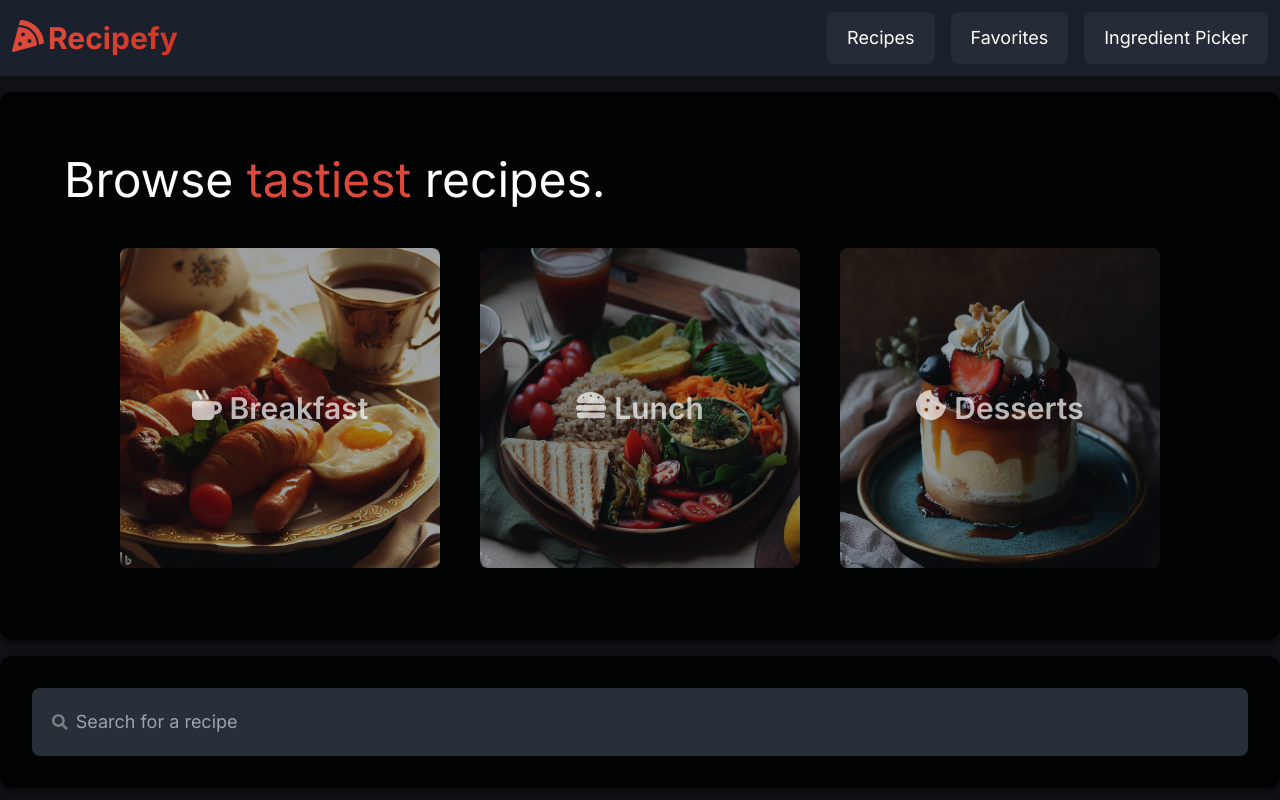
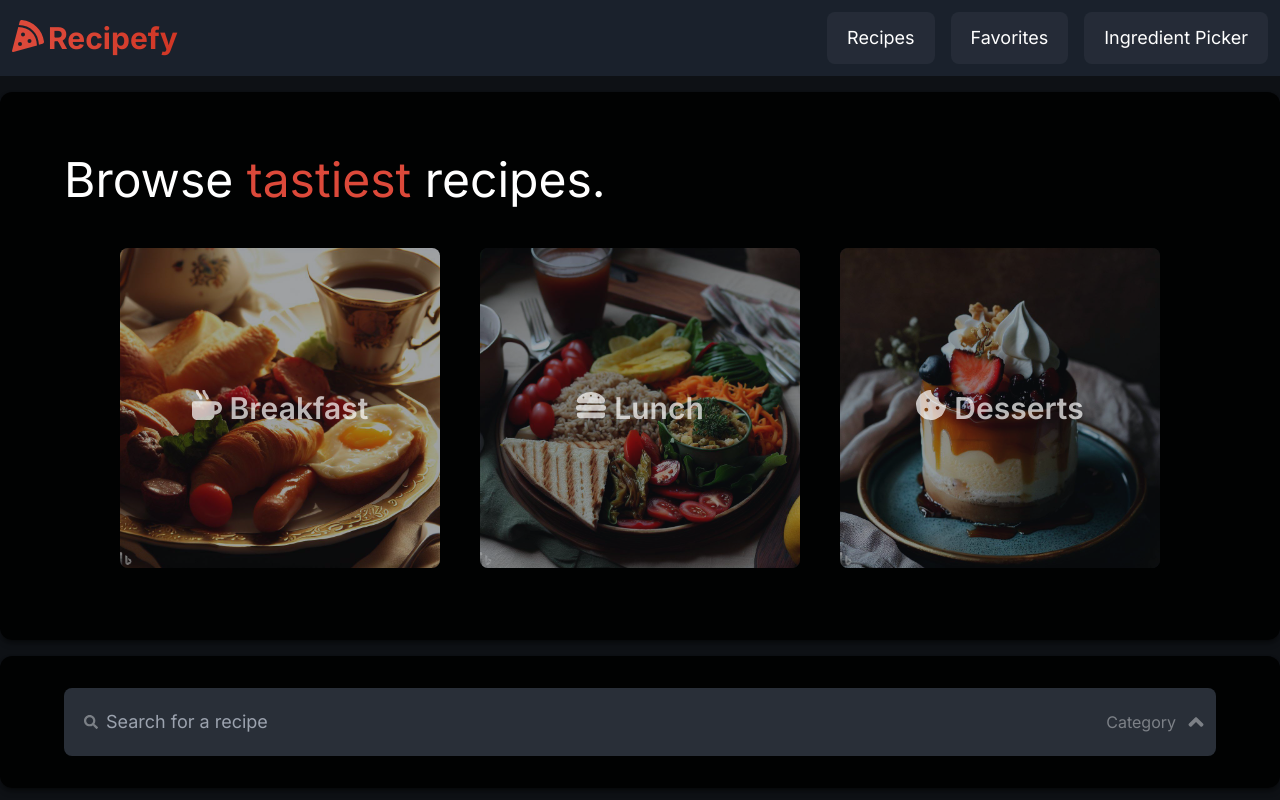
Before and after one commit to piotrokrutniak/next-js-starter, a Next.js app: page / in a window 1280 px wide. Shown: the top 800 px of the page. Built offline with nearby package versions, Linux system fonts and the light colour scheme.

Commit message:
Search bar initial styling

```diff
--- a/src/app/components/generic/recipeListing.tsx
+++ b/src/app/components/generic/recipeListing.tsx
@@ -8,7 +8,6 @@ import { useState } from "react"
 export function RecipeListing({rating = 0, title, desc, tags, image, saved,}:
     {rating: number | undefined, title: string | undefined, desc: string | undefined, tags: string[], image: StaticImageData | string, saved: boolean }){
       const [isSaved, setSaved] = useState(saved)
-
 
       return(
         <div className="w-full p-4 md:h-48 bg-black hover:bg-slate-500/5 rounded-lg shadow-md shadow-black/40 flex flex-col md:flex-row md:justify-between gap-8 items-center text-white group">
--- a/src/app/components/generic/searchBar.tsx
+++ b/src/app/components/generic/searchBar.tsx
@@ -1,10 +1,21 @@
-import { FaSearch } from "react-icons/fa"
+"use client"
+import { useState } from "react"
+import { FaSearch, FaAngleDown } from "react-icons/fa"
 
 export default function SearchBar(){
+    const [dropdownOpened, setDropdownOpened] = useState(true)
+
     return(
-        <div className="bg-slate-500/40 rounded-lg flex p-5 gap-2 items-center focus-within:bg-slate-500/50 transition-colors ease-in">
+        <div className="bg-slate-500/40 rounded-lg flex pl-5 gap-2 items-center focus-within:bg-slate-500/50 transition-colors ease-in">
             <FaSearch className="fill-slate-50/40"/>
-            <input type="text" placeholder="Search for a recipe" className="bg-transparent text-white w-full outline-none text-lg border-none"/>
+            <input type="text" placeholder="Search for a recipe" className="bg-transparent p-5 pl-0 text-white w-full outline-none text-lg border-none"/>
+
+            <div className="flex text-slate-50 cursor-pointer opacity-40 hover:opacity-60 active:opacity-40 transition-opacity" onClick={() => setDropdownOpened(x => !x)}>
+                Category
+                <FaAngleDown className={`${dropdownOpened ? "rotate-180" : ""} fill-slate-50 w-10 h-6 transition-all`}/>
+            </div>
         </div>
+
+
     )
 }
--- a/src/app/page.tsx
+++ b/src/app/page.tsx
@@ -23,7 +23,7 @@ export default function Home() {
         <div className="sm:p-8 pb-14 flex justify-between">
           <h1 className="text-5xl text-white"> Browse <span className="text-vermilion-400">tastiest</span> recipes. </h1>
         </div>
-        <div className='w-full overflow-x-auto scroll'>
+        <div className='w-full overflow-x-auto'>
 
         <div className="relative w-fit left-0 flex gap-10 pt-3 overflow-x-auto m-auto justify-around select-none pb-10">
           <div className="w-80 h-80 shrink-0 bg-slate-700/30 rounded-lg flex cursor-pointer text-white/70 hover:bg-slate-700/50 hover:-translate-y-1 transition-all relative overflow-hidden group" >
@@ -42,7 +42,7 @@ export default function Home() {
         </div>
       </section>
 
-      <section id="searchbar-section" className='max-w-7xl bg-black/90  m-auto w-full sm:p-8 rounded-xl shadow-md shadow-black/40 flex-col'>
+      <section id="searchbar-section" className='max-w-7xl bg-black/90  m-auto w-full p-8 sm:px-16 rounded-xl shadow-md shadow-black/40 flex-col'>
         <SearchBar/>
       </section>
 
```
